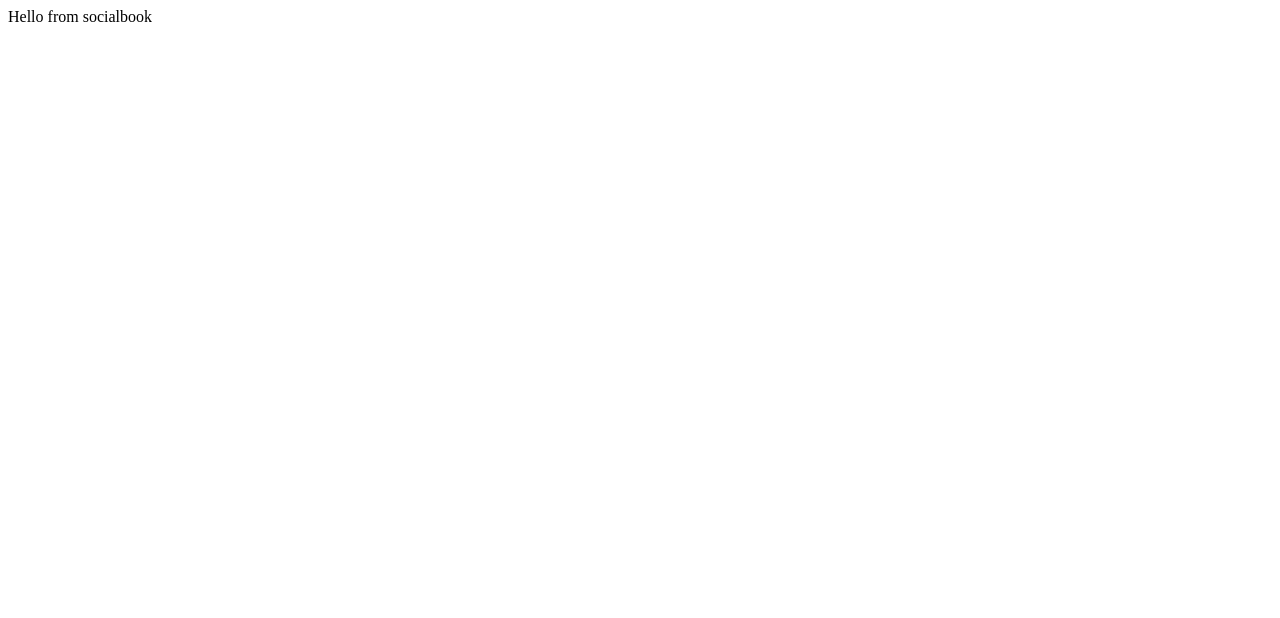
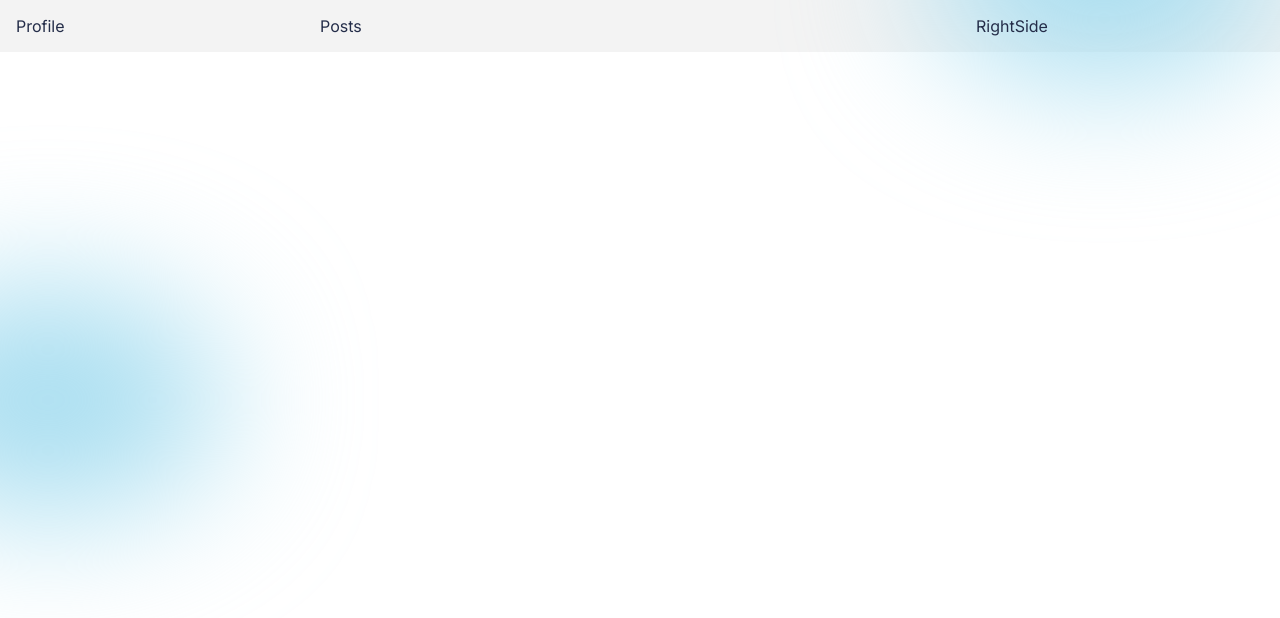
Before and after one commit to GalyaIT/Socialbook, a React (Create React App) app in the folder client/: page / in a window 1280 px wide. Shown: the top 618 px of the page. Built offline with nearby package versions, Linux system fonts and the light colour scheme.

Commit message:
Create home page

```diff
--- a/client/public/index.html
+++ b/client/public/index.html
@@ -15,7 +15,12 @@
       href="https://fonts.googleapis.com/css2?family=Inter:wght@400;600;700&display=swap"
       rel="stylesheet"
     />
-
+<style>
+  body{
+    font-family: 'Inter', sans-serif;
+    margin: 0;
+  }
+</style>
 
     <link rel="apple-touch-icon" href="%PUBLIC_URL%/logo192.png" />
     <!--
--- a/client/src/App.css
+++ b/client/src/App.css
@@ -13,3 +13,19 @@
   --location: #EF5757;
 --shedule: #E1AE4A;
 }
+
+.App{
+  overflow: hidden;
+  color: var(--black);
+  background-color:#f3f3f3;
+  padding: 1rem 1rem;
+}
+
+.blur{
+  position: absolute;
+  width: 22rem;
+  height: 14rem;
+  border-radius: 50%;
+  background: #a6ddf0;
+  filter: blur(70px);
+}
--- a/client/src/App.js
+++ b/client/src/App.js
@@ -1,9 +1,13 @@
 import "./App.css"
+import Home from "../src/pages/home/Home"
 
 function App() {
   return (
     <div className="App">
-        Hello from socialbook
+       <div className="blur" style={{top:'-18%', right:'0'}}></div>
+       <div className="blur" style={{top:'36%', left:'-8rem'}}></div>
+       <Home/>
+
     </div>
   );
 }
--- /dev/null
+++ b/client/src/pages/home/Home.css
@@ -0,0 +1,6 @@
+.Home{
+    position: relative;
+    display: grid;
+    grid-template-columns: 18rem auto 18rem;
+    gap:1rem;
+}
--- /dev/null
+++ b/client/src/pages/home/Home.js
@@ -0,0 +1,16 @@
+import React from 'react'
+import "./Home.css"
+
+const Home = () => {
+  return (
+    <div className='Home'>
+
+    <div className='profileSide'>Profile</div>
+    <div className='postSide'>Posts</div>
+    <div className='rightSide'>RightSide</div>
+
+    </div>
+  )
+}
+
+export default Home
```
